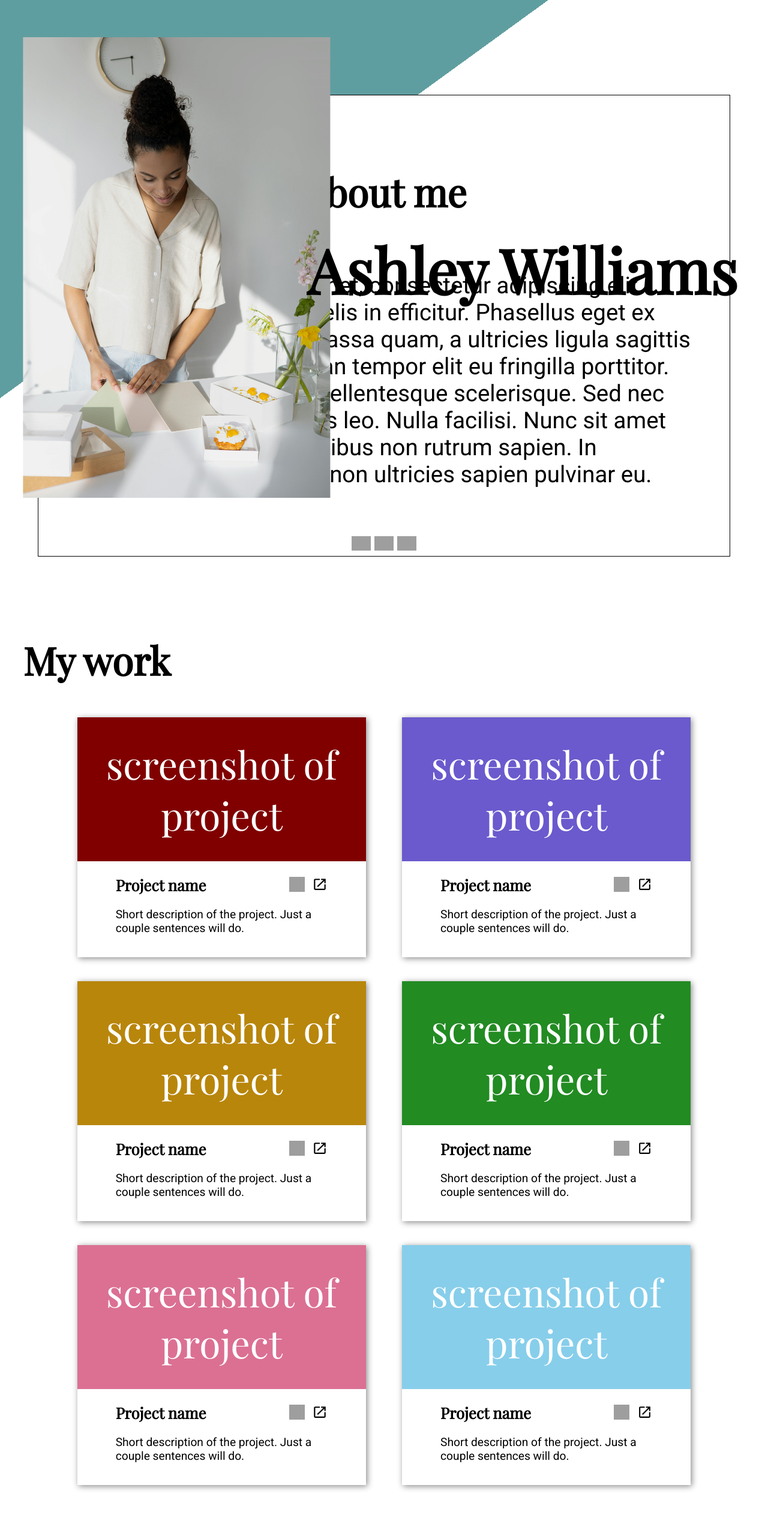
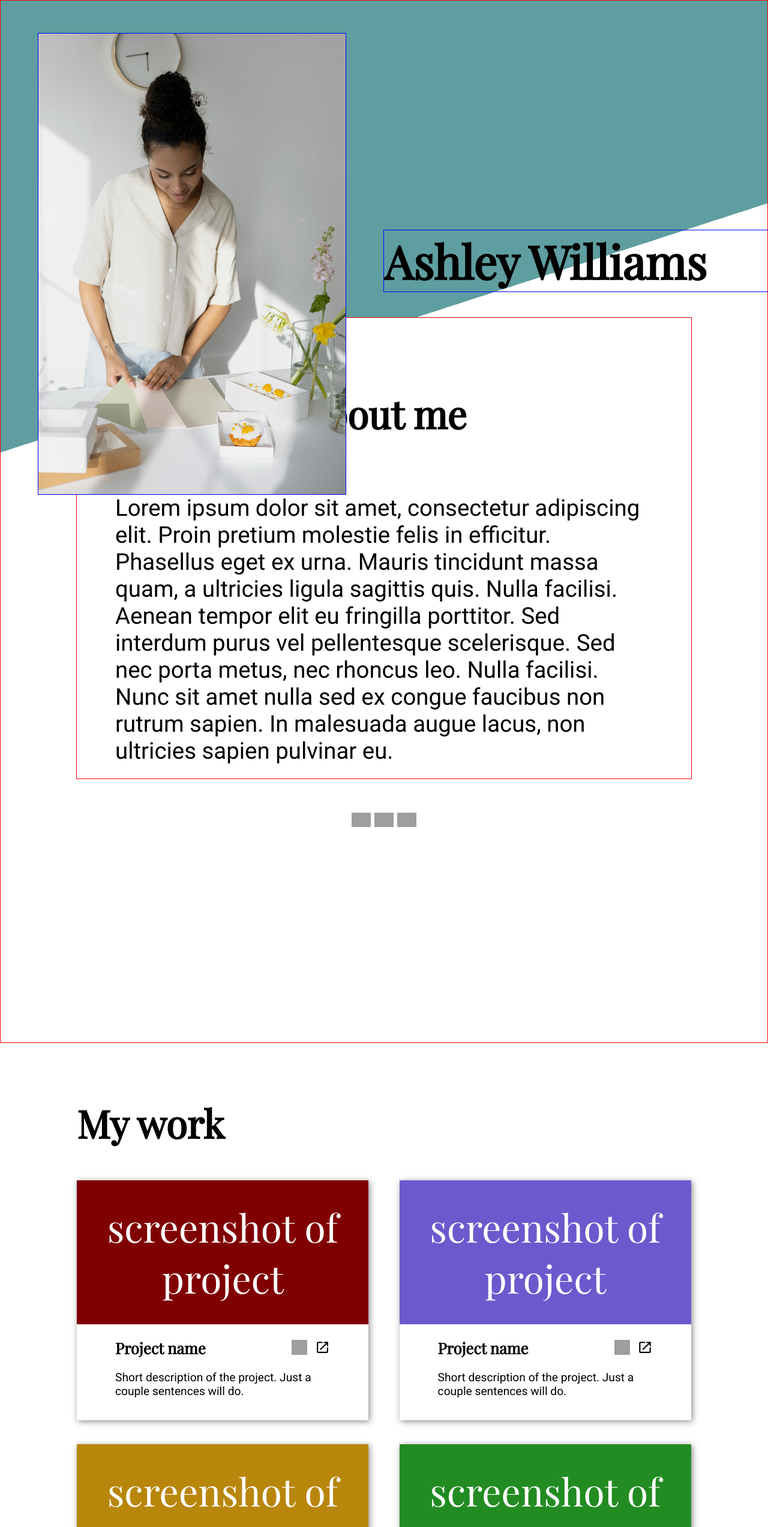
Before and after one commit to reneexie01/odin-homepage, a plain HTML site: page index.html in a window 1280 px wide. Shown: the top 2546 px of the page at 60% size. Drawn offline with nearby package versions, Linux system fonts and the light colour scheme; grey boxes are pictures that could not be loaded.

Commit message:
Fixed some spacing and formatting for work and footer section on tablet view

```diff
--- a/style.css
+++ b/style.css
@@ -170,34 +170,37 @@ p {
 @media screen and (min-width: 768px) {
 
  .introduction {
+    background-image: linear-gradient(0.95turn,white 65%, cadetblue 65%);
+    border: 1px solid red;
     display: flex;
-    justify-content: center;
+    flex-wrap: wrap;
 }
-
- .introduction-image {
-    display: flex;
-    justify-content: space-between;
-    position: absolute;
-    min-width: 80%;
- }
 
  .introduction-image > img {
     max-width: 40vw;
-    translate: -27vw 3vh;
+    translate: -25vw 2vh;
+    z-index: 2;
+    border: 1px solid blue;
  }
 
  .introduction-image > h1 {
-    font-size: 8vw;
-    translate: 18vw -35vh;
+    font-size: 6vw;
+    min-width: 50vw;
+    translate: 25vw -42vh;
+    border: 1px solid blue;
+    z-index: 2;
  }
 
  .about-me {
     background-color: white;
-    max-width: 80vw;
+    max-width: 70vw;
     max-height: 50vw;
     border: 1px solid black;
     margin-top: 15vh;
     padding: 5vw;
+    translate: 0vw -50vh;
+    z-index: 1;
+    border: 1px solid red;
  }
 
  .about-me > p {
@@ -209,13 +212,16 @@ p {
     text-align: left;
 }
 
+.work {
+    padding-left: 10vw;
+    padding-right: 10vw;
+}
+
  .project-container {
     display: flex;
     flex-wrap: wrap;
-    justify-content: center;
-    gap: 5%;
-    padding: 0;
-    margin: 0;
+    justify-content: space-between;
+    gap: 0;
  }
 
  .section {
@@ -223,7 +229,7 @@ p {
     margin: 0;
  }
  .projects {
-    max-width: 40%;
+    max-width: 38vw;
     max-height: 50vh;
     overflow: auto;
  }
@@ -260,6 +266,8 @@ p {
     display: flex;
     justify-content: space-between;
     align-content: center;
+    padding-left: 5vw;
+    padding-right: 5vw;
 }
 
 .footer > div {
@@ -277,10 +285,9 @@ p {
 }
 
 span.phone-icon {
-    width: 3vw;
-    height: 3vh;
+    min-width: 3vw;
+    min-height: 3vh;
     background-image: url('icons/phone.svg');
-    margin: 0;
     padding: 0 1vw 0 0;
     filter: invert(100%);
     background-repeat: no-repeat;
@@ -288,10 +295,9 @@ span.phone-icon {
 }
 
 span.email-icon {
-    width: 3vw;
-    height: 3vh;
+    min-width: 3vw;
+    min-height: 3vh;
     background-image: url('icons/email-outline.svg');
-    margin: 0;
     padding: 0 1vw 0 0;
     filter: invert(100%);
     background-repeat: no-repeat;
@@ -312,7 +318,6 @@ span.email-icon {
 .footer-image {
     display: inline;
     max-width: 30%;
-    margin: 10%;
 }
 
 .footer-image > img {
```
